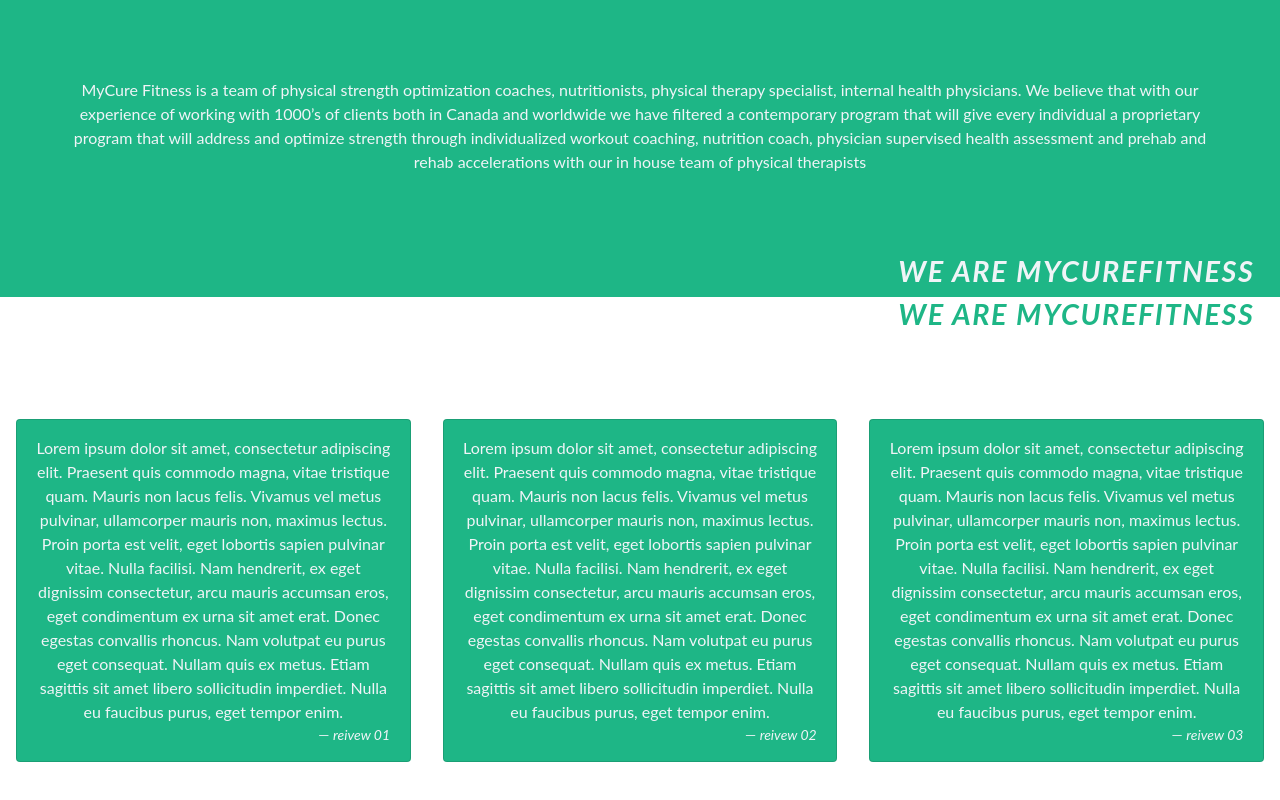
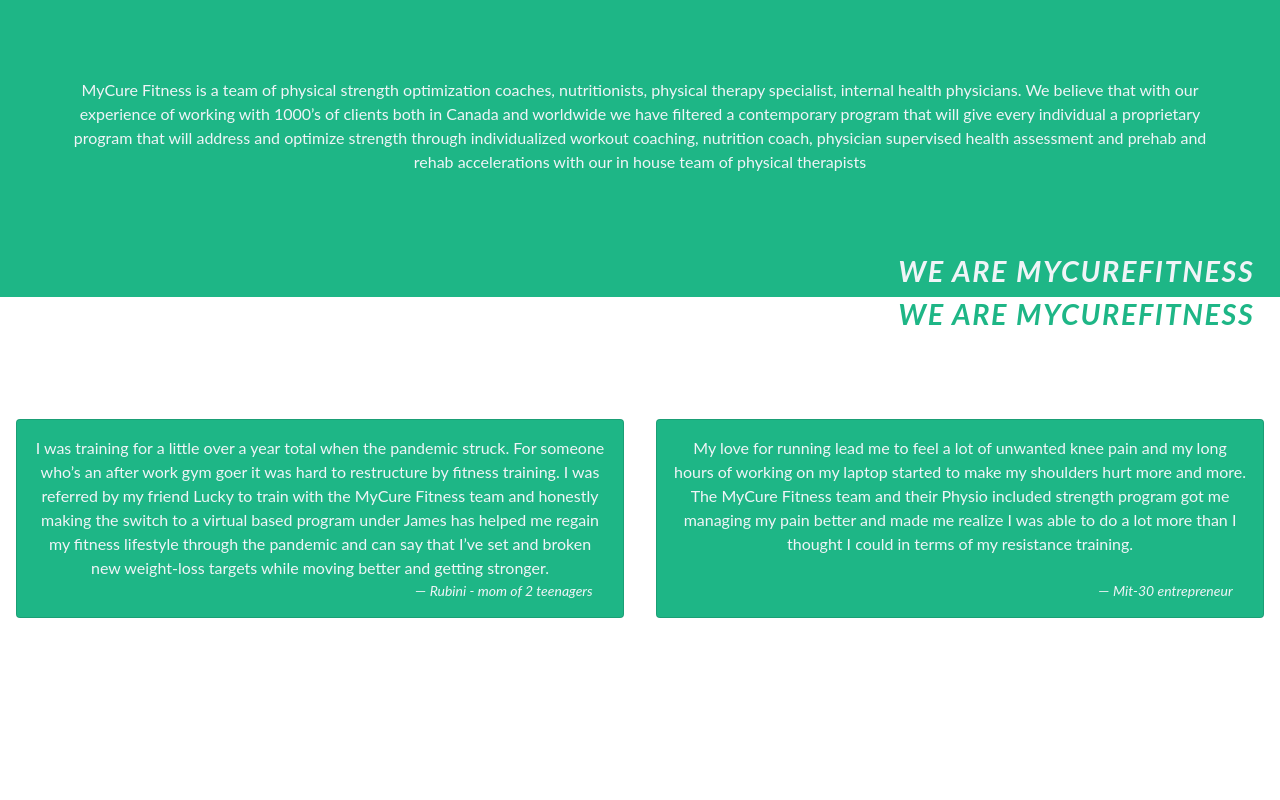
Before and after one commit to Aranesh22/mcf, a React (Create React App) app in the folder client/: page / in a window 1280 px wide. Shown: the part 518-1318 px from the top of the page. After the commit the page ends 1216 px from the top, so only its background shows below. Built offline with nearby package versions, Linux system fonts and the light colour scheme.

Commit message:
Update ReviewsLanding.js

```diff
--- a/client/src/components/LandingPages/ReviewsLanding.js
+++ b/client/src/components/LandingPages/ReviewsLanding.js
@@ -1,13 +1,12 @@
 import React from 'react'
 import {CardDeck, Container} from 'react-bootstrap'
-// import '../../css/Homepage.css'
 import ReviewCardLanding from './ReviewCardLanding'
 
 export default function ReviewsLanding() {
         const reviews = [
-            {author: 'reivew 01', review: 'Lorem ipsum dolor sit amet, consectetur adipiscing elit. Praesent quis commodo magna, vitae tristique quam. Mauris non lacus felis. Vivamus vel metus pulvinar, ullamcorper mauris non, maximus lectus. Proin porta est velit, eget lobortis sapien pulvinar vitae. Nulla facilisi. Nam hendrerit, ex eget dignissim consectetur, arcu mauris accumsan eros, eget condimentum ex urna sit amet erat. Donec egestas convallis rhoncus. Nam volutpat eu purus eget consequat. Nullam quis ex metus. Etiam sagittis sit amet libero sollicitudin imperdiet. Nulla eu faucibus purus, eget tempor enim.'},
-            {author: 'reivew 02', review: 'Lorem ipsum dolor sit amet, consectetur adipiscing elit. Praesent quis commodo magna, vitae tristique quam. Mauris non lacus felis. Vivamus vel metus pulvinar, ullamcorper mauris non, maximus lectus. Proin porta est velit, eget lobortis sapien pulvinar vitae. Nulla facilisi. Nam hendrerit, ex eget dignissim consectetur, arcu mauris accumsan eros, eget condimentum ex urna sit amet erat. Donec egestas convallis rhoncus. Nam volutpat eu purus eget consequat. Nullam quis ex metus. Etiam sagittis sit amet libero sollicitudin imperdiet. Nulla eu faucibus purus, eget tempor enim.'},
-            {author: 'reivew 03', review: 'Lorem ipsum dolor sit amet, consectetur adipiscing elit. Praesent quis commodo magna, vitae tristique quam. Mauris non lacus felis. Vivamus vel metus pulvinar, ullamcorper mauris non, maximus lectus. Proin porta est velit, eget lobortis sapien pulvinar vitae. Nulla facilisi. Nam hendrerit, ex eget dignissim consectetur, arcu mauris accumsan eros, eget condimentum ex urna sit amet erat. Donec egestas convallis rhoncus. Nam volutpat eu purus eget consequat. Nullam quis ex metus. Etiam sagittis sit amet libero sollicitudin imperdiet. Nulla eu faucibus purus, eget tempor enim.'}
+            {author: 'Rubini - mom of 2 teenagers', review: 'I was training for a little over a year total when the pandemic struck. For someone who’s an after work gym goer it was hard to restructure by fitness training. I was referred by my friend Lucky to train with the MyCure Fitness team and honestly making the switch to a virtual based program under James has helped me regain my fitness lifestyle through the pandemic and can say that I’ve set and broken new weight-loss targets while moving better and getting stronger.'},
+            {author: 'Mit-30 entrepreneur', review: 'My love for running lead me to feel a lot of unwanted knee pain and my long hours of  working on my laptop started to make my shoulders hurt more and more. The MyCure Fitness team and their Physio included strength program got me managing my pain better and made me realize I was able to do a lot more than I thought I could in terms of my resistance training. '},
+            // {author: 'reivew 03', review: 'Lorem ipsum dolor sit amet, consectetur adipiscing elit. Praesent quis commodo magna, vitae tristique quam. Mauris non lacus felis. Vivamus vel metus pulvinar, ullamcorper mauris non, maximus lectus. Proin porta est velit, eget lobortis sapien pulvinar vitae. Nulla facilisi. Nam hendrerit, ex eget dignissim consectetur, arcu mauris accumsan eros, eget condimentum ex urna sit amet erat. Donec egestas convallis rhoncus. Nam volutpat eu purus eget consequat. Nullam quis ex metus. Etiam sagittis sit amet libero sollicitudin imperdiet. Nulla eu faucibus purus, eget tempor enim.'}
         ]
         const renderReview = (card, index) => {
             return(
@@ -16,7 +15,6 @@
                     txt={card.review}
               />
             )
-            // maybe have a check to see if a card is blank / missing contents
           }
     return (
         <Container className="reviewContainer d-flex justify-content-center" >
```
